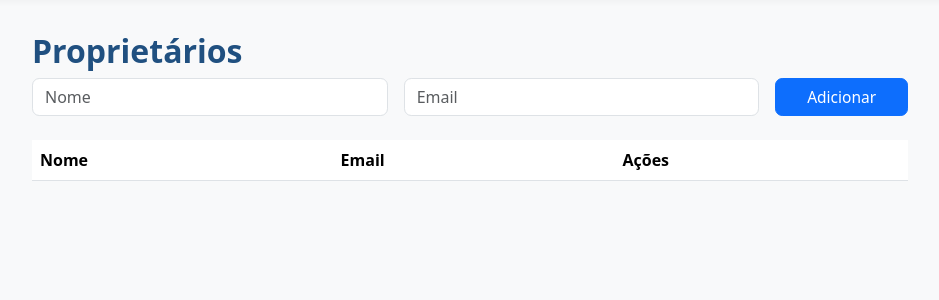
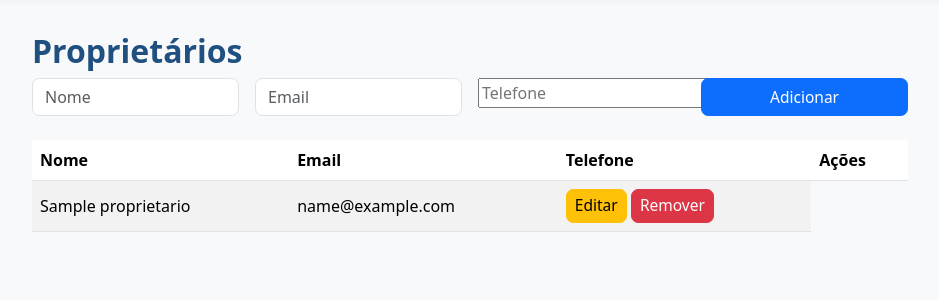
Before and after one commit to CaioFilardis/spring-boot-transito, a Spring Boot app: page /proprietarios.html in a window 1280 px wide. Shown: the part 88-388 px from the top of the page, without its empty margins (170-1109 px from the left). Run offline with Spring Boot 4, Linux system fonts and the light colour scheme; tables that the repository leaves empty hold one stand-in row (values such as "Sample post"); lists and menus that the app fills with data are empty.

Commit message:
Ajustando o proprietario.js para realizar às validações.

```diff
--- a/src/main/resources/static/js/api.js
+++ b/src/main/resources/static/js/api.js
@@ -1,4 +1,4 @@
-/ Função showAlert pré-requisito (já fornecida)
+// Função showAlert pré-requisito (já fornecida)
 function showAlert(tipo, mensagem) {
     const cor = tipo === "success" ? "success"
         : tipo === "danger" ? "danger"
@@ -15,7 +15,7 @@ function showAlert(tipo, mensagem) {
 // API AJAX genérico — usando showAlert em erros:
 function apiGet(url, cb) {
     $.get(url, cb).fail(function(xhr) {
-        showAlert("danger", "Erro ao buscar dados!<br>" + (xhr.responseText || ''));
+        showAlert("danger", "Erro ao buscar dados!" + (xhr.responseText || ''));
     });
 }
 
@@ -27,7 +27,7 @@ function apiPost(url, data, cb) {
         data: JSON.stringify(data),
         success: cb,
         error: function(xhr) {
-            showAlert("danger", "Erro ao salvar!<br>" + (xhr.responseText || ''));
+            showAlert("danger", "Erro ao salvar!" + (xhr.responseText || ''));
         }
     });
 }
@@ -40,7 +40,7 @@ function apiPut(url, data, cb) {
         data: JSON.stringify(data),
         success: cb,
         error: function(xhr) {
-            showAlert("danger", "Erro ao atualizar!<br>" + (xhr.responseText || ''));
+            showAlert("danger", "Erro ao atualizar!" + (xhr.responseText || ''));
         }
     });
 }
@@ -51,7 +51,7 @@ function apiDelete(url, cb) {
         type: "DELETE",
         success: cb,
         error: function(xhr) {
-            showAlert("danger", "Erro ao deletar!<br>" + (xhr.responseText || ''));
+            showAlert("danger", "Erro ao deletar!" + (xhr.responseText || ''));
         }
     });
 }
--- a/src/main/resources/static/js/proprietarios.js
+++ b/src/main/resources/static/js/proprietarios.js
@@ -8,7 +8,7 @@ $(function() {
             <td>${p.nome}</td>
             <td>${p.email}</td>
             <td>
-              <button class="btn btn-sm btn-warning btn-editar" data-id="${p.id}" data-nome="${p.nome}" data-email="${p.email}">Editar</button>
+              <button class="btn btn-sm btn-warning btn-editar" data-id="${p.id}" data-nome="${p.nome}" data-email="${p.email}" data-telefone="${p.telefone}">Editar</button>
               <button class="btn btn-sm btn-danger btn-remover" data-id="${p.id}">Remover</button>
             </td>
           </tr>
@@ -19,41 +19,14 @@ $(function() {
 
     listarProprietarios();
 
-    // Adicionar
-    $("#form-proprietario").on("submit", function(e) {
-        e.preventDefault();
-        const novo = {
-            nome: $("#nome").val(),
-            email: $("#email").val()
-        };
-        apiPost("http://localhost:8081/proprietarios", novo, function() {
-            listarProprietarios();
-            $("#form-proprietario")[0].reset();
-        });
-    });
-
-    // Remover
-    $(document).on("click", ".btn-remover", function() {
-        const id = $(this).data("id");
-        apiDelete("http://localhost:8081/proprietarios/" + id, listarProprietarios);
-    });
-
-    // Editar
-    $(document).on("click", ".btn-editar", function() {
-        const id = $(this).data("id");
-        const nome = prompt("Novo nome:", $(this).data("nome"));
-        const email = prompt("Novo email:", $(this).data("email"));
-        if (nome && email) {
-            apiPut("http://localhost:8081/proprietarios/" + id, {nome, email}, listarProprietarios);
-        }
-    });
-
-    // alert
+    // Cadastro
     $("#form-proprietario").on("submit", function(e) {
         e.preventDefault();
         const nome = $("#nome").val().trim();
         const email = $("#email").val().trim();
-        if (!nome || !email) {
+        const telefone = $("#telefone").val().trim();
+
+        if (!nome || !email || !telefone) {
             showAlert("warning", "Preencha todos os campos!");
             return;
         }
@@ -62,28 +35,31 @@ $(function() {
             showAlert("danger", "E-mail inválido.");
             return;
         }
-        apiPost("http://localhost:8081/proprietarios", { nome, email }, function() {
+        apiPost("http://localhost:8081/proprietarios", {nome, email, telefone}, function() {
             showAlert("success", "Proprietário cadastrado com sucesso!");
             listarProprietarios();
             $("#form-proprietario")[0].reset();
         });
     });
 
-    let idExcluir = null;
-    $(document).on("click", ".btn-excluir", function() {
-        idExcluir = $(this).data("id");
-        $("#mensagemModal").text("Deseja realmente excluir este veículo?");
-        var modal = new bootstrap.Modal(document.getElementById('modalConfirma'));
-        modal.show();
-    });
-    $("#btnConfirma").on("click", function() {
-        apiDelete(`http://localhost:8081/veiculos/${idExcluir}`, function() {
-            showAlert("success", "Veículo excluído!");
-            listarVeiculos();
-        });
-        var modal = bootstrap.Modal.getInstance(document.getElementById('modalConfirma'));
-        modal.hide();
+    // Editar
+    $(document).on("click", ".btn-editar", function() {
+        const id = $(this).data("id");
+        const nome = prompt("Novo nome:", $(this).data("nome"));
+        const email = prompt("Novo email:", $(this).data("email"));
+        const telefone = prompt("Novo telefone:", $(this).data("telefone"));
+        if (nome && email && telefone) {
+            apiPut("http://localhost:8081/proprietarios/" + id, {nome, email, telefone}, listarProprietarios);
+        }
     });
 
+    // Remover
+    $(document).on("click", ".btn-remover", function() {
+        const id = $(this).data("id");
+        apiDelete("http://localhost:8081/proprietarios/" + id, function() {
+            showAlert("success", "Proprietário removido!");
+            listarProprietarios();
+        });
+    });
 
 });
--- a/src/main/resources/static/proprietarios.html
+++ b/src/main/resources/static/proprietarios.html
@@ -24,13 +24,16 @@
     <h2>Proprietários</h2>
     <!-- Formulário para novo proprietário -->
     <form id="form-proprietario" class="row g-3 mb-4">
-        <div class="col-md-5">
+        <div class="col-md-3">
             <input type="text" id="nome" name="nome" class="form-control" placeholder="Nome" required>
         </div>
-        <div class="col-md-5">
+        <div class="col-md-3">
             <input type="email" id="email" name="email" class="form-control" placeholder="Email" required>
         </div>
-        <div class="col-md-2 d-grid">
+        <div class="col-md-3">
+            <input type="text" id="telefone" name="telefone" placeholder="Telefone" required>
+        </div>
+        <div class="col-md-3 d-grid">
             <button type="submit" class="btn btn-primary">Adicionar</button>
         </div>
     </form>
@@ -41,6 +44,7 @@
         <tr>
             <th>Nome</th>
             <th>Email</th>
+            <th>Telefone</th>
             <th>Ações</th>
         </tr>
         </thead>
```
